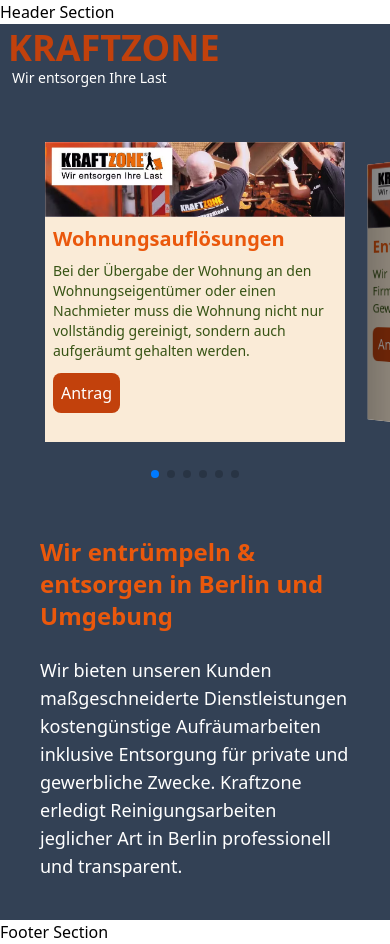
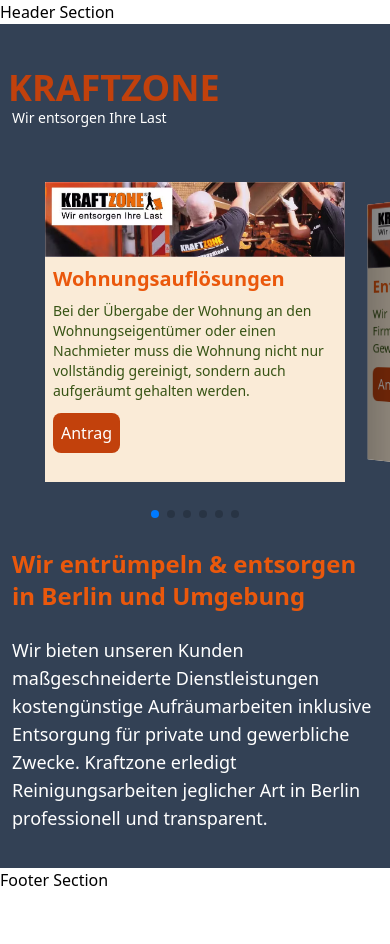
Before and after one commit to berlin-shaz/kraftzone, a React (Create React App) app in the folder frontend/: page / in a window 390 px wide. After the commit the page ends 892 px from the top, so only its background shows below. Built offline with nearby package versions, Linux system fonts and the light colour scheme; the HTML template or start-up script is replaced by a standard one.

Commit message:
refinement of the project

```diff
--- a/frontend/src/components/Hero/Hero.jsx
+++ b/frontend/src/components/Hero/Hero.jsx
@@ -10,14 +10,14 @@
       <section>
 
         <div className='flex flex-col justify-center gap-1 bg-slate-700 min-h-screen'>
-          <div className='sm:mt-10 mt-1'>
+          <div className='sm:mt-10 mt-5'>
             <h1 className='max-sm:text-4xl text-8xl font-bold text-orange-700 uppercase lg:px-8 px-2'>KraftZone</h1>
             <p className='text-sm text-white lg:px-10 px-3'>Wir entsorgen Ihre Last</p>
           </div>
           <div className='flex justify-center items-center lg:px-10'>
           <Carousel />
           </div>
-          <div className='p-10'>
+          <div className='lg:p-10 p-3'>
             <h1 className='text-2xl font-semibold text-orange-600'>Wir entrümpeln & entsorgen in Berlin und Umgebung</h1>
             <p className='text-lg text-white text-wrap mt-6'>Wir bieten unseren Kunden maßgeschneiderte Dienstleistungen kostengünstige Aufräumarbeiten inklusive Entsorgung für private und gewerbliche Zwecke. Kraftzone erledigt Reinigungsarbeiten jeglicher Art in Berlin professionell und transparent.</p>
           </div>
```
